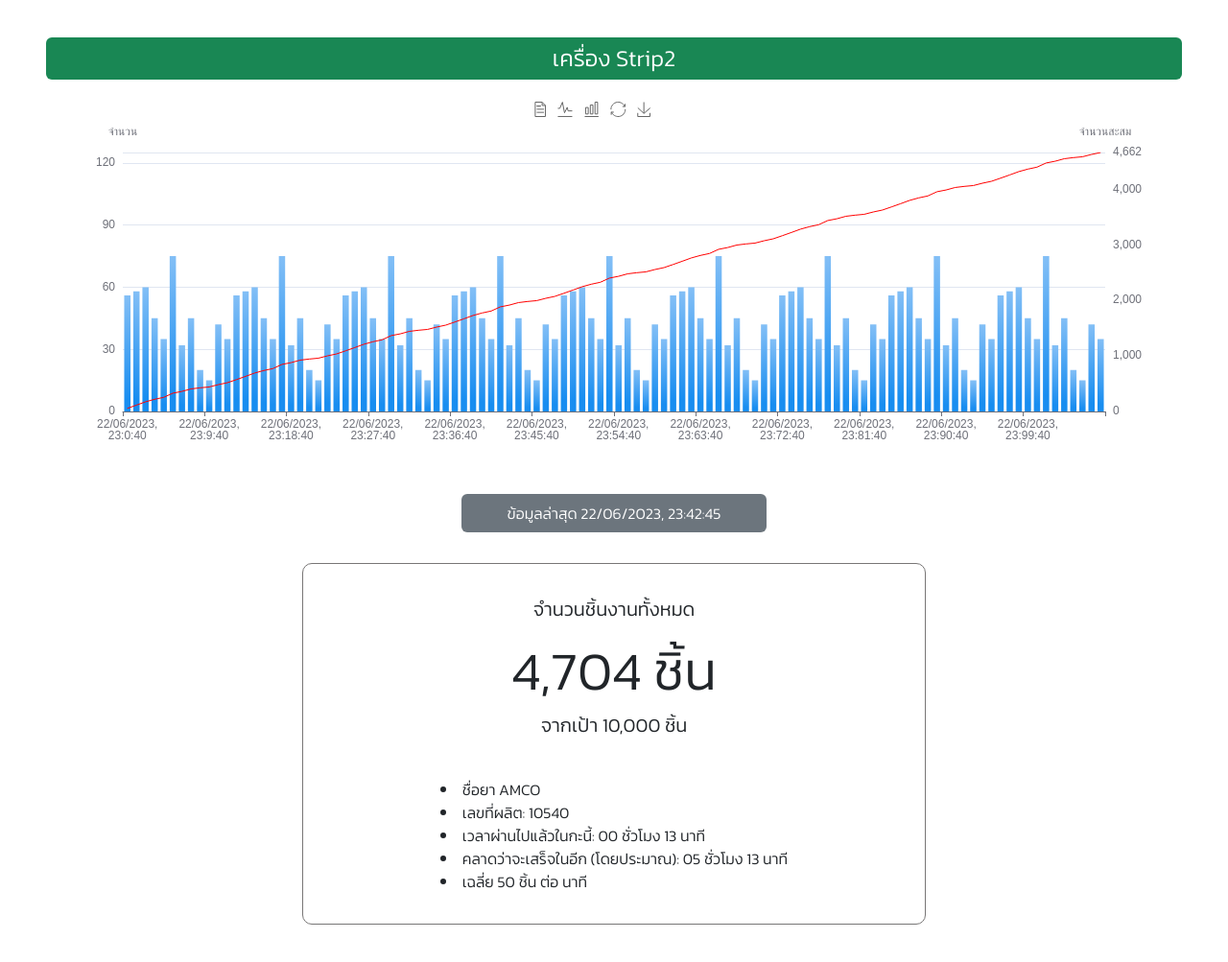
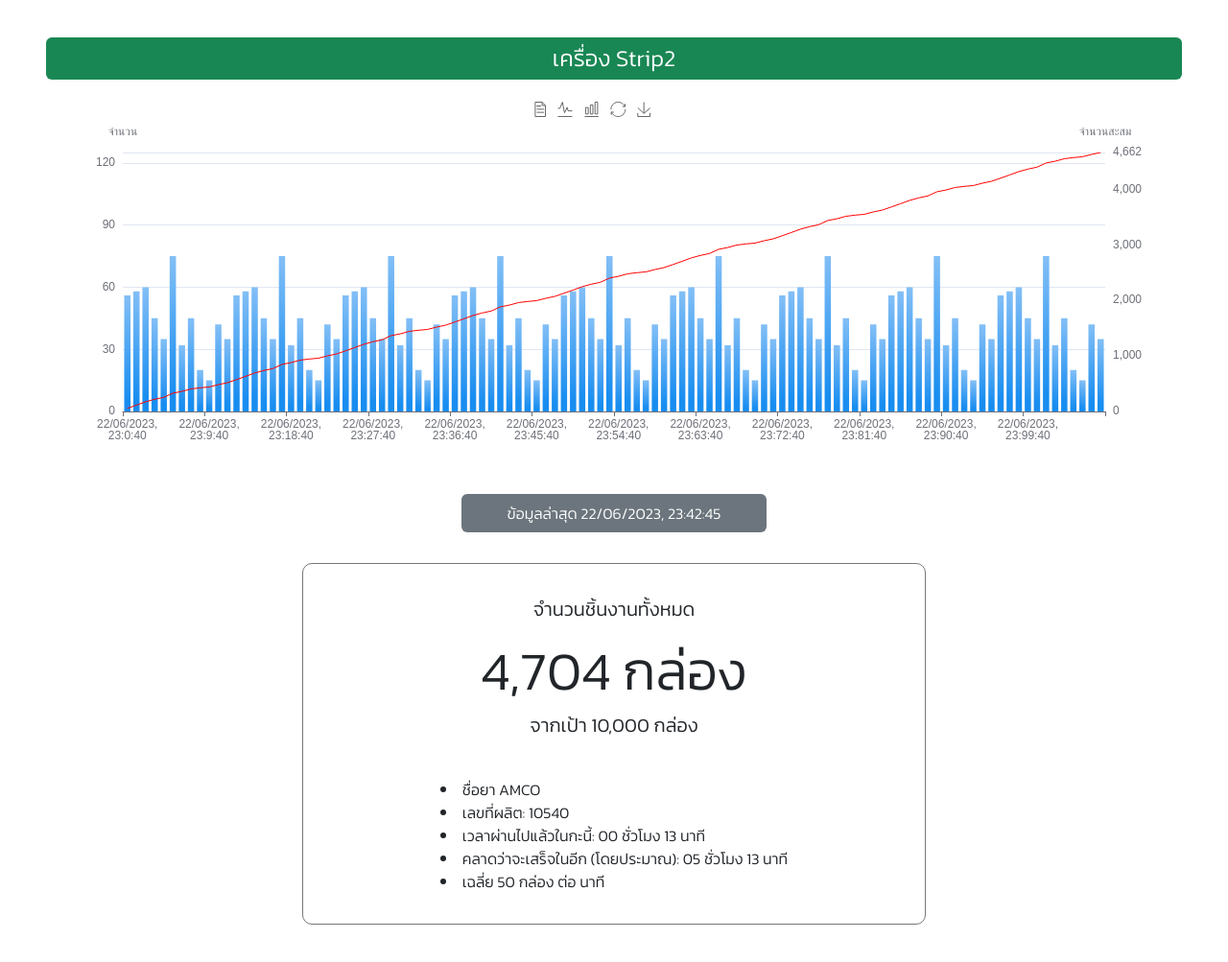
Before and after one commit to Joker-PCL/ESP32_RS232_WeightCount, a plain HTML site: page index.html in a window 1280 px wide. Shown: the part 73-1076 px from the top of the page at 96% size. Drawn offline with nearby package versions, Linux system fonts and the light colour scheme.

Commit message:
version2.0

```diff
--- a/index.html
+++ b/index.html
@@ -131,8 +131,8 @@
           <div class="detail text-center pb-2">
             <div>
               <p class="lead">จำนวนชิ้นงานทั้งหมด</p>
-              <h3 class="display-4">4,704 ชิ้น</h3>
-              <p class="lead">จากเป้า 10,000 ชิ้น</p>
+              <h3 class="display-4">4,704 กล่อง</h3>
+              <p class="lead">จากเป้า 10,000 กล่อง</p>
             </div>
           </div>
           <div class="detail">
@@ -140,7 +140,7 @@
             <li>เลขที่ผลิต: 10540</li>
             <li>เวลาผ่านไปแล้วในกะนี้: 00 ชั่วโมง 13 นาที</li>
             <li>คลาดว่าจะเสร็จในอีก (โดยประมาณ): 05 ชั่วโมง 13 นาที</li>
-            <li>เฉลี่ย 50 ชิ้น ต่อ นาที</li>
+            <li>เฉลี่ย 50 กล่อง ต่อ นาที</li>
           </div>
         </div>
       </div>
```
